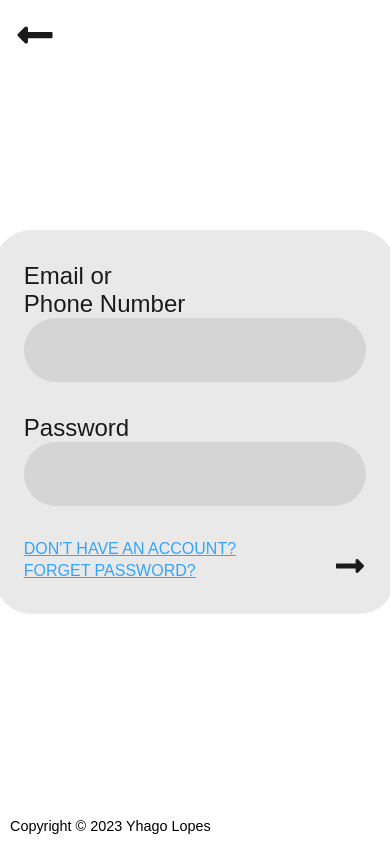
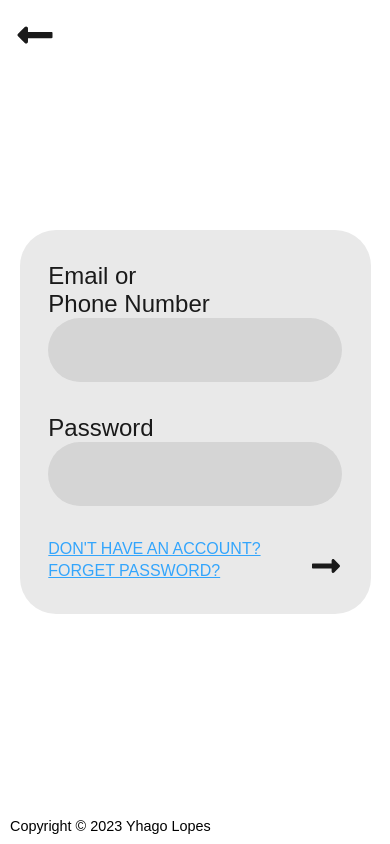
Before and after one commit to yhagolopes/LogIn_Page, a React (Vite) app: page / in a window 390 px wide. Built offline with nearby package versions, Linux system fonts and the light colour scheme; a web font is replaced by a local one.

Commit message:
Adjut and mobile suport

```diff
--- a/package.json
+++ b/package.json
@@ -1,7 +1,7 @@
 {
   "name": "login_page",
   "private": true,
-  "version": "0.2.0",
+  "version": "0.2.1",
   "type": "module",
   "scripts": {
     "dev": "vite",
--- a/src/components/Label/Label.tsx
+++ b/src/components/Label/Label.tsx
@@ -16,6 +16,14 @@ const Container = styled.div<{ $width: string; $height: string }>`
   display: grid;
   align-items: center;
   grid-template-columns: 1fr 4rem;
+
+  @media (prefers-color-scheme: light) {
+    background: var(--color-w3);
+  }
+
+  @media (max-width: 750px) {
+    width: 100%;
+  }
 `;
 
 const AnimatedText = styled.div`
--- a/src/global-css.tsx
+++ b/src/global-css.tsx
@@ -11,7 +11,12 @@ export const Image = styled.img<{ $size?: string }>`
 
   border-radius: 50%;
   background: var(--color-b3);
-  border: 2px solid var(--color-w2);
+  outline: 2px solid var(--color-w3);
+
+  @media (prefers-color-scheme: light) {
+    background: var(--color-w3);
+    outline: 2px solid var(--color-b3);
+  }
 `;
 
 export const IconLink = styled(Link)`
@@ -136,12 +141,8 @@ export const TextArea = styled.textarea<Size>`
   }
 `;
 
-export const CenterDiv = styled.div`
-  position: absolute;
-  top: 50%;
-  left: 50%;
-  transform: translate(-50%, -50%);
-
+export const BaseDiv = styled.div`
+  position: relative;
   border-radius: 36px;
   background: var(--color-b2);
 
@@ -152,7 +153,14 @@ export const CenterDiv = styled.div`
 
 export const MinPage = styled.div`
   position: relative;
+  display: flex;
+  align-items: center;
+  justify-content: center;
 
   width: 100%;
   min-height: 100vh;
+
+  @media (max-width: 750px) {
+    padding: 6rem 0;
+  }
 `;
--- a/src/pages/Account.tsx
+++ b/src/pages/Account.tsx
@@ -5,22 +5,37 @@ import { BsCheckLg } from "react-icons/bs";
 import { IoIosNotifications } from "react-icons/io";
 
 import { Label } from "../components/Label/Label";
-import { CenterDiv, TextArea, IconLink, Image } from "../global-css";
+import { BaseDiv, TextArea, IconLink, Image } from "../global-css";
 import { MinMax } from "../global-types";
 
-const Container = styled(CenterDiv)`
-  min-height: 90%;
+const Container = styled(BaseDiv)`
+  min-height: 90vh;
   width: 50rem;
 
   padding: 1.5rem 4rem;
+
+  @media (max-width: 750px) {
+    width: 90%;
+
+    padding: 2rem 2rem 8rem 2rem;
+  }
 `;
 
 const TopContainer = styled.div`
   display: flex;
   align-items: center;
   justify-content: space-between;
+  flex-wrap: wrap;
 
   margin-bottom: 2rem;
+
+  @media (max-width: 750px) {
+    justify-content: center;
+
+    & > div {
+      width: 80%;
+    }
+  }
 `;
 
 const MidContainer = styled.div``;
--- a/src/pages/Login.tsx
+++ b/src/pages/Login.tsx
@@ -4,14 +4,18 @@ import { useSearchParams } from "react-router-dom";
 
 import { FaLongArrowAltRight } from "react-icons/fa";
 
-import { CenterDiv, Input, Text, SmallLink, IconLink } from "../global-css";
+import { BaseDiv, Input, Text, SmallLink, IconLink } from "../global-css";
 import { MinMax } from "../global-types";
 
-const Container = styled(CenterDiv)`
+const Container = styled(BaseDiv)`
   width: 25rem;
   min-height: 10rem;
 
   padding: 0 1.8rem;
+
+  @media (max-width: 750px) {
+    width: 90%;
+  }
 `;
 
 const InputContainer = styled.div`
```
